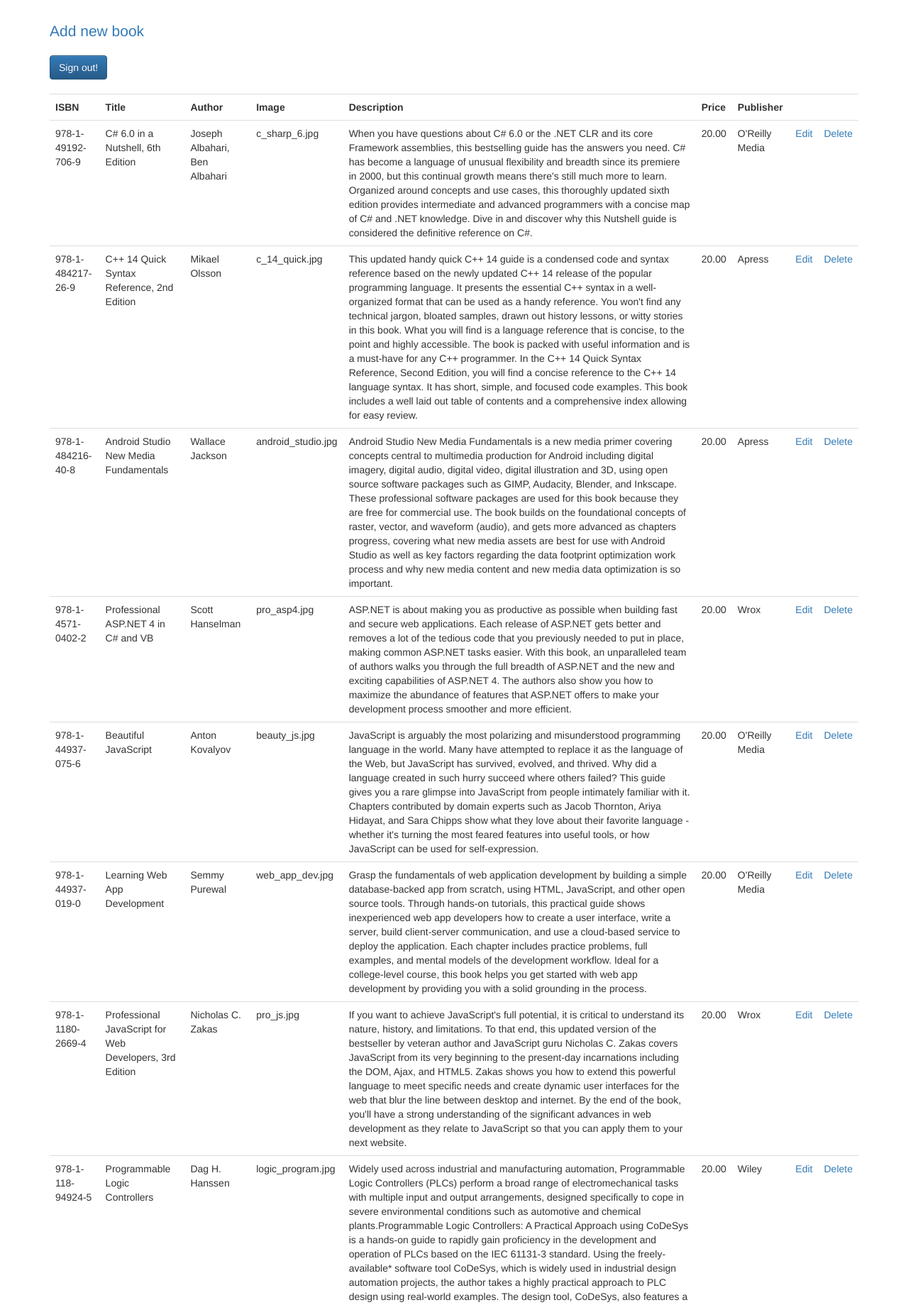
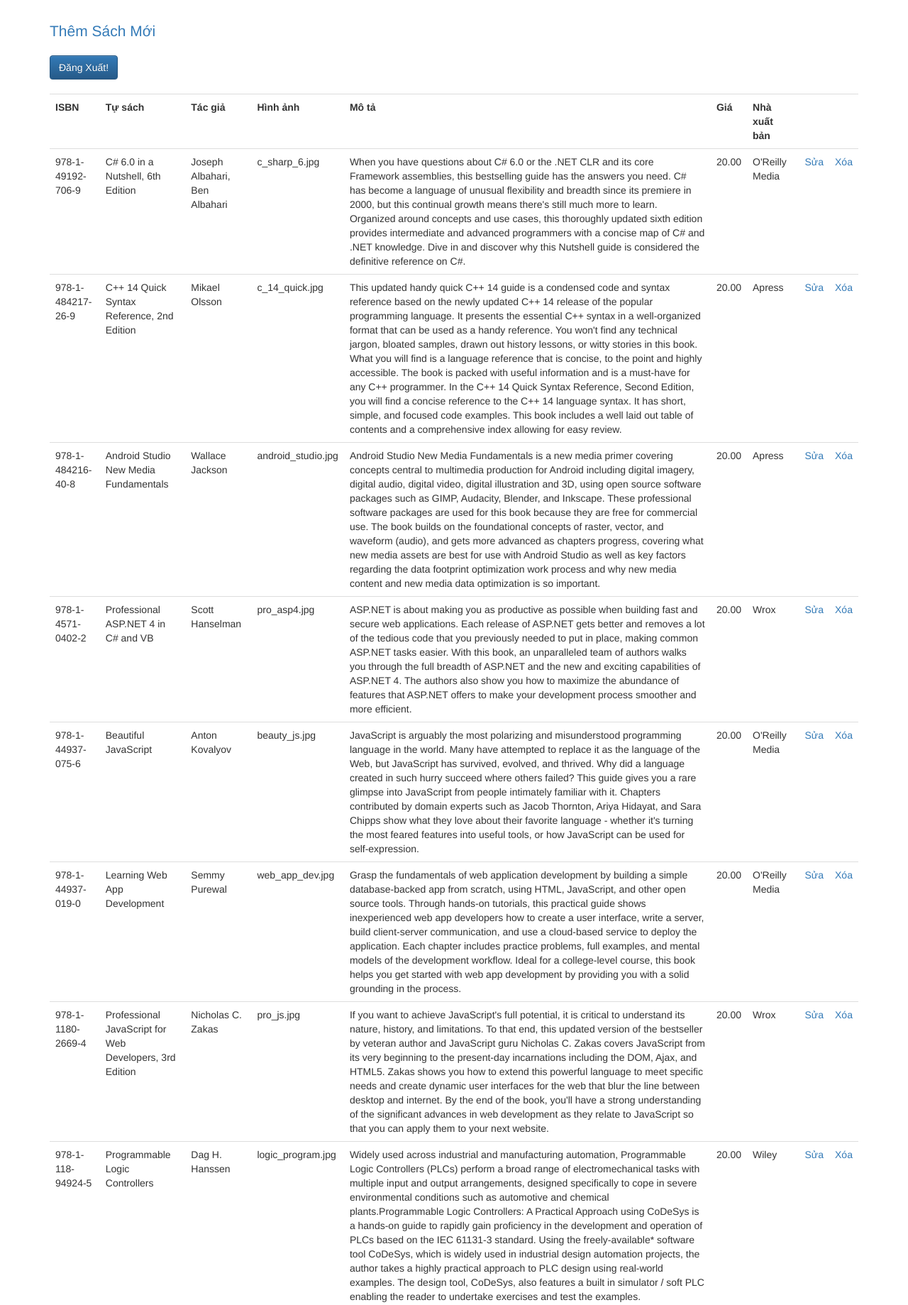
Before and after one commit to BTKyo/BooKOnline, a PHP site: page /admin_book.php in a window 1280 px wide. Shown: the part 51-1890 px from the top of the page at 71% size. Run offline with PHP 8.4, Linux system fonts and the light colour scheme; a user stored in the database is signed in; data comes from the database, SQL or seed files in the repository.

Commit message:
edit file add edit and admin

```diff
--- a/admin.php
+++ b/admin.php
@@ -5,7 +5,7 @@
 
 	<form class="form-horizontal" method="post" action="admin_verify.php">
 		<div class="form-group">
-			<label for="name" class="control-label col-md-4">Name</label>
+			<label for="name" class="control-label col-md-4">Tên</label>
 			<div class="col-md-4">
 				<input type="text" name="name" class="form-control">
 			</div>
--- a/admin_book.php
+++ b/admin_book.php
@@ -7,17 +7,17 @@
 	$conn = db_connect();
 	$result = getAll($conn);
 ?>
-	<p class="lead"><a href="admin_add.php">Add new book</a></p>
-	<a href="admin_signout.php" class="btn btn-primary">Sign out!</a>
+	<p class="lead"><a href="admin_add.php">Thêm Sách Mới</a></p>
+	<a href="admin_signout.php" class="btn btn-primary">Đăng Xuất!</a>
 	<table class="table" style="margin-top: 20px">
 		<tr>
 			<th>ISBN</th>
-			<th>Title</th>
-			<th>Author</th>
-			<th>Image</th>
-			<th>Description</th>
-			<th>Price</th>
-			<th>Publisher</th>
+			<th>Tự sách</th>
+			<th>Tác giả</th>
+			<th>Hình ảnh</th>
+			<th>Mô tả</th>
+			<th>Giá</th>
+			<th>Nhà xuất bản</th>
 			<th>&nbsp;</th>
 			<th>&nbsp;</th>
 		</tr>
@@ -30,8 +30,8 @@
 			<td><?php echo $row['book_descr']; ?></td>
 			<td><?php echo $row['book_price']; ?></td>
 			<td><?php echo getPubName($conn, $row['publisherid']); ?></td>
-			<td><a href="admin_edit.php?bookisbn=<?php echo $row['book_isbn']; ?>">Edit</a></td>
-			<td><a href="admin_delete.php?bookisbn=<?php echo $row['book_isbn']; ?>">Delete</a></td>
+			<td><a href="admin_edit.php?bookisbn=<?php echo $row['book_isbn']; ?>">Sửa</a></td>
+			<td><a href="admin_delete.php?bookisbn=<?php echo $row['book_isbn']; ?>">Xóa</a></td>
 		</tr>
 		<?php } ?>
 	</table>
```
Also changed, not shown: admin_edit.php (+7 -7 lines).
